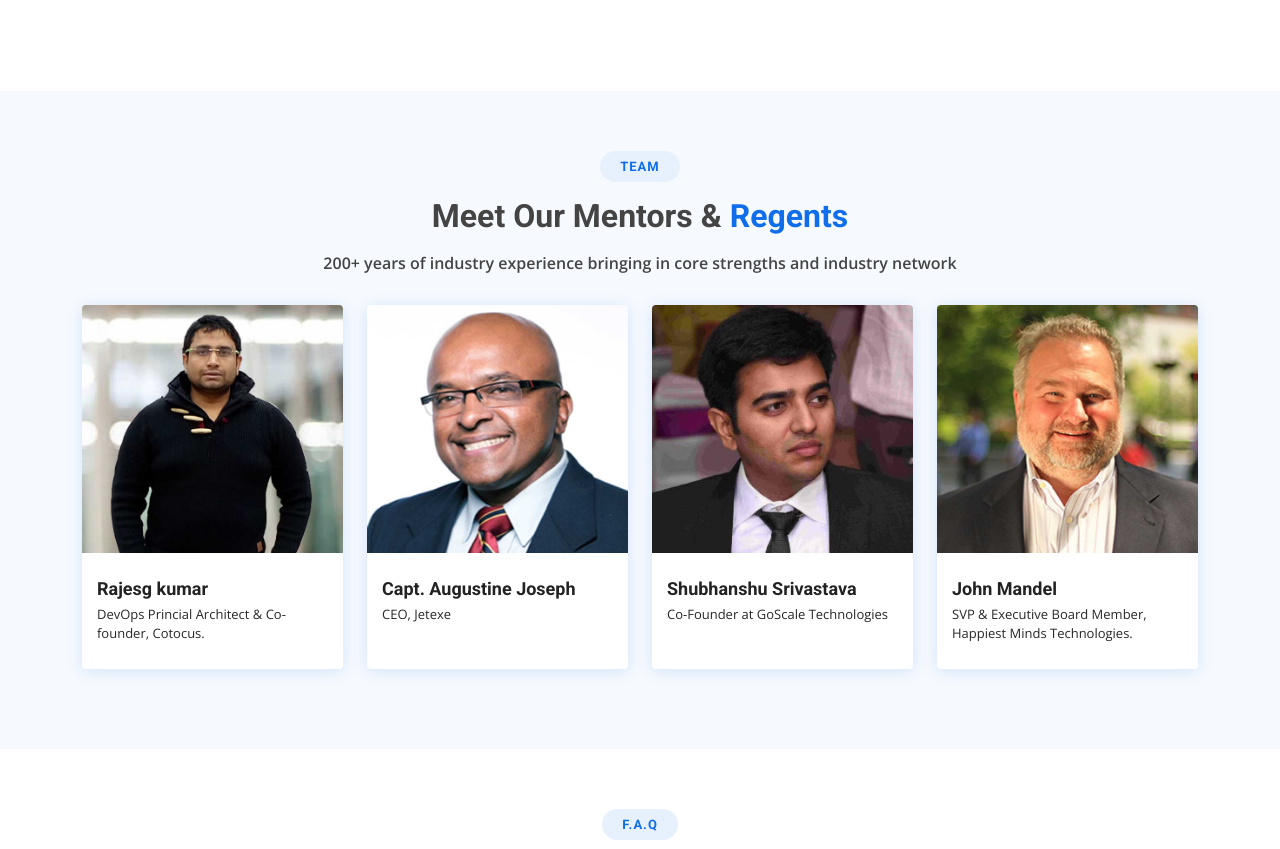
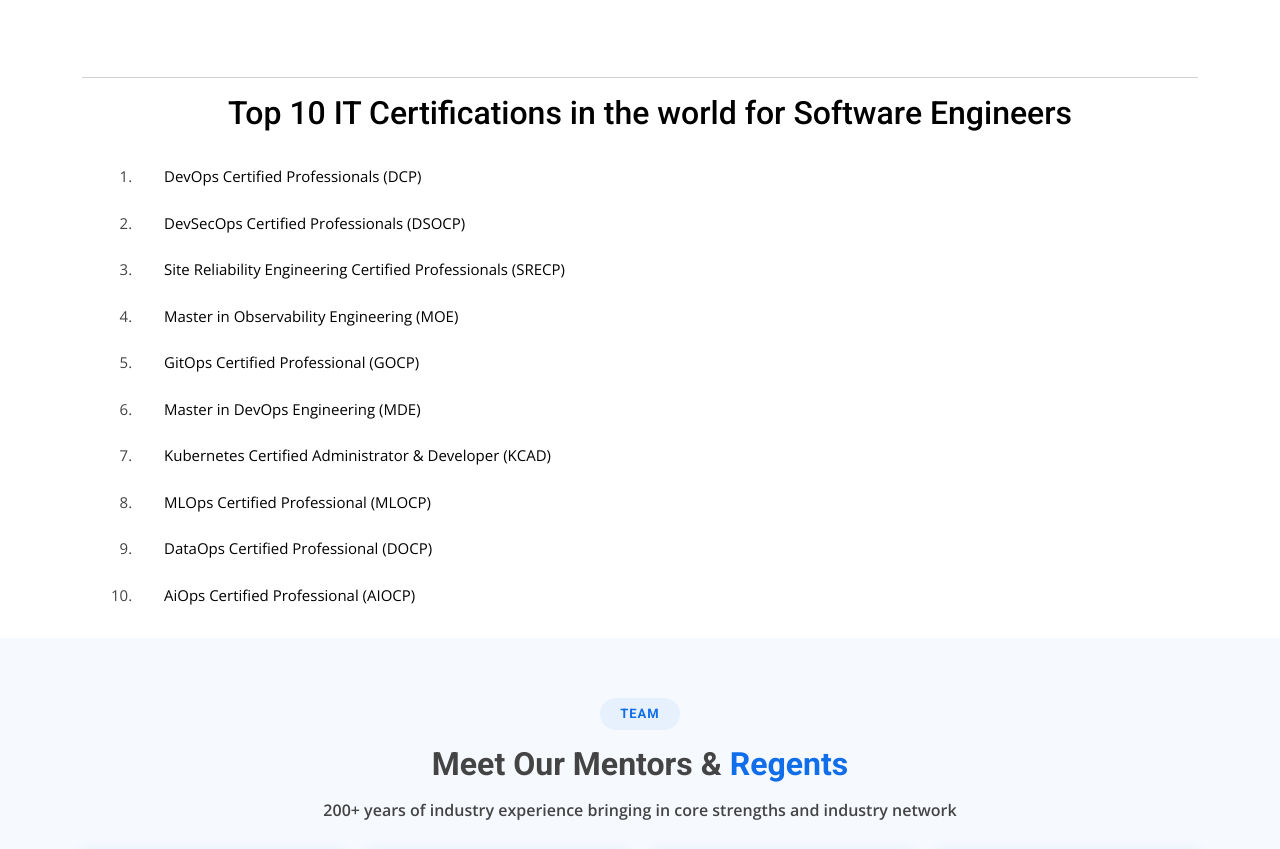
Before and after one commit to software-engineering-certifications/certified-kubernetes-application-developer-ckad, a plain HTML site: page index.html in a window 1280 px wide. Shown: the part 3659-4508 px from the top of the page. Drawn offline with nearby package versions, Linux system fonts and the light colour scheme; a script that the page names is missing.

Commit message:
Adding Top 10 certifications

```diff
--- a/index.html
+++ b/index.html
@@ -60,6 +60,17 @@
 
     .tab1 {
       width: 100%;
+    }
+    .ol{
+      margin-top: 25px;
+    }
+    .format{
+      color: black;
+      margin-left: 20px;
+      text-decoration : none;
+    }
+    .link{
+      margin-bottom: -8px;
     }
   </style>
 </head>
@@ -384,7 +395,62 @@
       </div>
     </section>
     <!-- End Services Section -->
-
+      <div class="container" style="margin-top:-30px;">
+      <hr class="featurette-divider">
+      <div class="container">
+        <div class="row featurette">
+          <div class="col-md-12 order-md-2">
+            <h2 class="text-center"><a class="format"
+                href="https://www.devopsschool.com/blog/top-10-it-certifications-in-the-world-for-software-engineers-in-2022/">Top
+                10 IT Certifications in the world for Software Engineers</a> </h2>
+            <ol class="ol">
+              <li class="link">
+                <p><a class="format" href="https://www.devopsschool.com/certification/devops-certified-professional-dcp.html" target="_blank">DevOps
+                    Certified Professionals (DCP)</a></p>
+              </li>
+              <li class="link">
+                <p><a class="format"
+                    href="https://www.devopsschool.com/certification/devsecops-certified-professional-dsocp.html" target="_blank">DevSecOps
+                    Certified Professionals (DSOCP)</a></p>
+              </li>
+              <li class="link">
+                <p><a class="format" href="https://www.devopsschool.com/certification/sre-certified-professional-srecp.html" target="_blank">Site
+                    Reliability Engineering Certified Professionals (SRECP)</a></p>
+              </li>
+              <li class="link">
+                <p ><a class="format" href="https://www.devopsschool.com/certification/master-observability-engineering.html" target="_blank">Master in
+                    Observability Engineering (MOE)</a></p>
+              </li>
+              <li class="link">
+                <p ><a class="format" href="https://www.devopsschool.com/certification/gitops-certified-professional.html" target="_blank">GitOps
+                    Certified Professional (GOCP)</a></p>
+              </li>
+              <li class="link">
+                <p><a class="format" href="https://www.devopsschool.com/certification/master-in-devops-engineering.html" target="_blank">Master in
+                    DevOps Engineering (MDE)</a></p>
+              </li>
+              <li class="link">
+                <p><a class="format"
+                    href="https://www.devopsschool.com/certification/kubernetes-certified-administrator-developer.html" target="_blank">Kubernetes
+                    Certified Administrator & Developer (KCAD)</a></p>
+              </li>
+              <li class="link">
+                <p><a class="format" href="https://www.devopsschool.com/certification/mlops-certified-professional.html" target="_blank">MLOps
+                    Certified Professional (MLOCP)</a></p>
+              </li>
+              <li class="link">
+                <p><a class="format" href="https://www.devopsschool.com/certification/dataops-certified-professional.html" target="_blank">DataOps
+                    Certified Professional (DOCP)</a></p>
+              </li>
+              <li class="link">
+                <p><a class="format" href="https://www.devopsschool.com/certification/aiops-training-course.html" target="_blank">AiOps Certified
+                    Professional (AIOCP)</a></p>
+              </li>
+            </ol>
+          </div>
+        </div>
+      </div>
+      </div>
     <!-- ======= Team Section ======= -->
     <section id="team" class="team section-bg">
       <div class="container" data-aos="fade-up">
```
